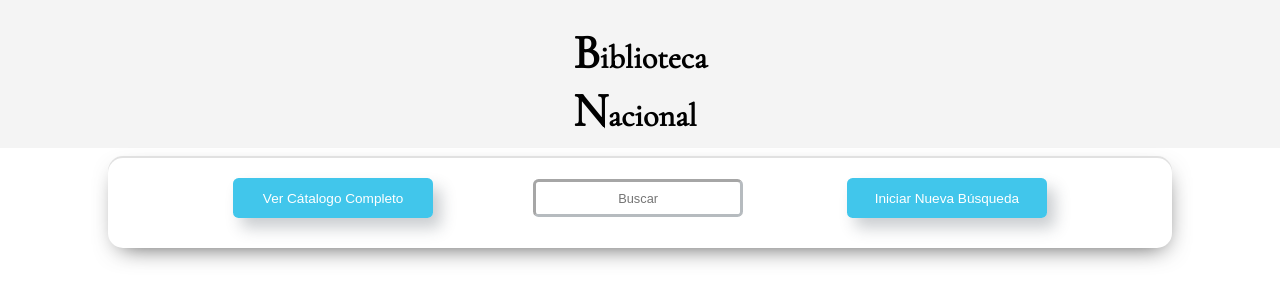
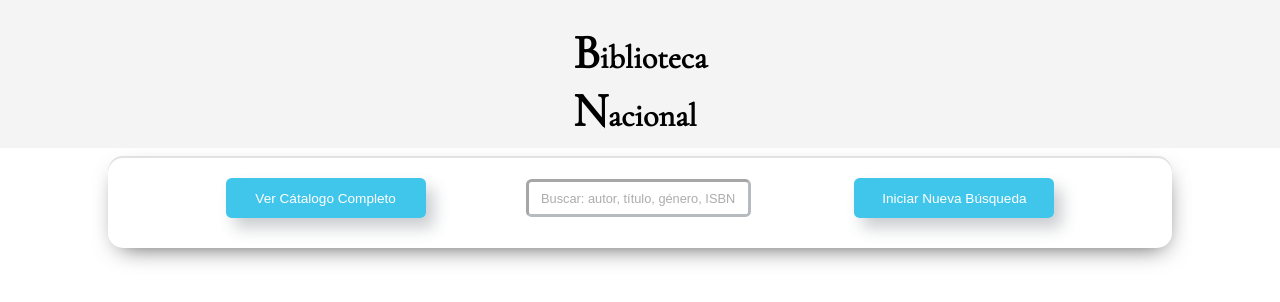
Before and after one commit to elena-in-code/Book-Search-App, a plain HTML site: page index.html in a window 1280 px wide. Drawn offline with nearby package versions, Linux system fonts and the light colour scheme; no server answers.

Commit message:
change placeholder

```diff
--- a/assets/script.js
+++ b/assets/script.js
@@ -54,8 +54,7 @@ function displayMatches (){
 		var bookAuthor = book.author.replace(regex, `<span class="hl">${this.value}</span>`);
 		var isbnNumber= isbn.replace(regex, `<span class="hl">${this.value}</span>`);
 		var genretype= genre.replace(regex, `<span class="hl">${this.value}</span>`);
-		return `
-				<li>
+		return `<li>
 					<span class="name">
 						 Título: ${bookTitle} <br>
 						 Autor: ${bookAuthor} <br>
@@ -68,8 +67,7 @@ function displayMatches (){
 						 	<li class="individualUsers">${nameList[2]}</li>
 						 </ul>
 					</span>
-				</li>
-		`;
+				</li>`;
 	}).join('');
 	resultContainer.innerHTML = html;
 
@@ -94,12 +92,12 @@ btnRemove.addEventListener("click", function() {
 	recentUserContainerInfo.classList.add("hide");
 });
 //disable enter when searching
-window.addEventListener('keydown',function(e){
-	if(e.keyIdentifier=='U+000A'||e.keyIdentifier=='Enter'||e.keyCode==13 ||e.keyCode === 10){
-			e.preventDefault();
-			return false;
-	}
-},true);
+window.addEventListener('keydown', function(e) {
+        if (e.keyIdentifier == 'U+000A' || e.keyIdentifier == 'Enter' || e.keyCode == 13) {
+                e.preventDefault();
+                return false;
+            }
+    }, true);
 //************************************************Cátalogo Completo**********************************************
 btn.addEventListener("click", function() {
 	var fullCatalog =  books.map(book => `<li> Título: ${book.title} <br> Autor: ${book.author}</li>`).join('');
--- a/assets/style.css
+++ b/assets/style.css
@@ -48,7 +48,7 @@ h1{
   transition: 0.2s ease;
 }
 input {
-  width: 200px;
+  width: 215px;
   height: 30px;
   font-size: .8em;
   text-align: center;
@@ -62,6 +62,10 @@ input:focus {
   box-shadow: 0px 20px 7px -15px rgba(0,0,0,.15);
   transition: all 0.18s ease;
   color: rgba(46,61,73,0.75);
+}
+input::placeholder{
+  color: rgba(163,163,163,.9);
+  font-size: 1em;
 }
 [placeholder]:focus::-webkit-input-placeholder {
   color: transparent;
@@ -173,7 +177,7 @@ h3 {
 }
 
 /* +++++++++++++++++ media queries +++++++++++++++++++++++++++++++++++++++++++++++++++++++++++++++++ */
-@media screen and (max-width: 1020px) {
+@media screen and (max-width: 1000px) {
   .search-area {
     padding: 10px;
     flex-wrap: nowrap;
--- a/index.html
+++ b/index.html
@@ -20,7 +20,7 @@
 			<button id="btn"> Ver Cátalogo Completo</button>
 
 			<form class="search-form">
-			    <input type="text" class="search" placeholder="Buscar">
+			    <input type="text" class="search" placeholder="Buscar: autor, título, género, ISBN">
 
 				<button id="btn-reset"> Iniciar Nueva Búsqueda </button>
 			</form>
```
